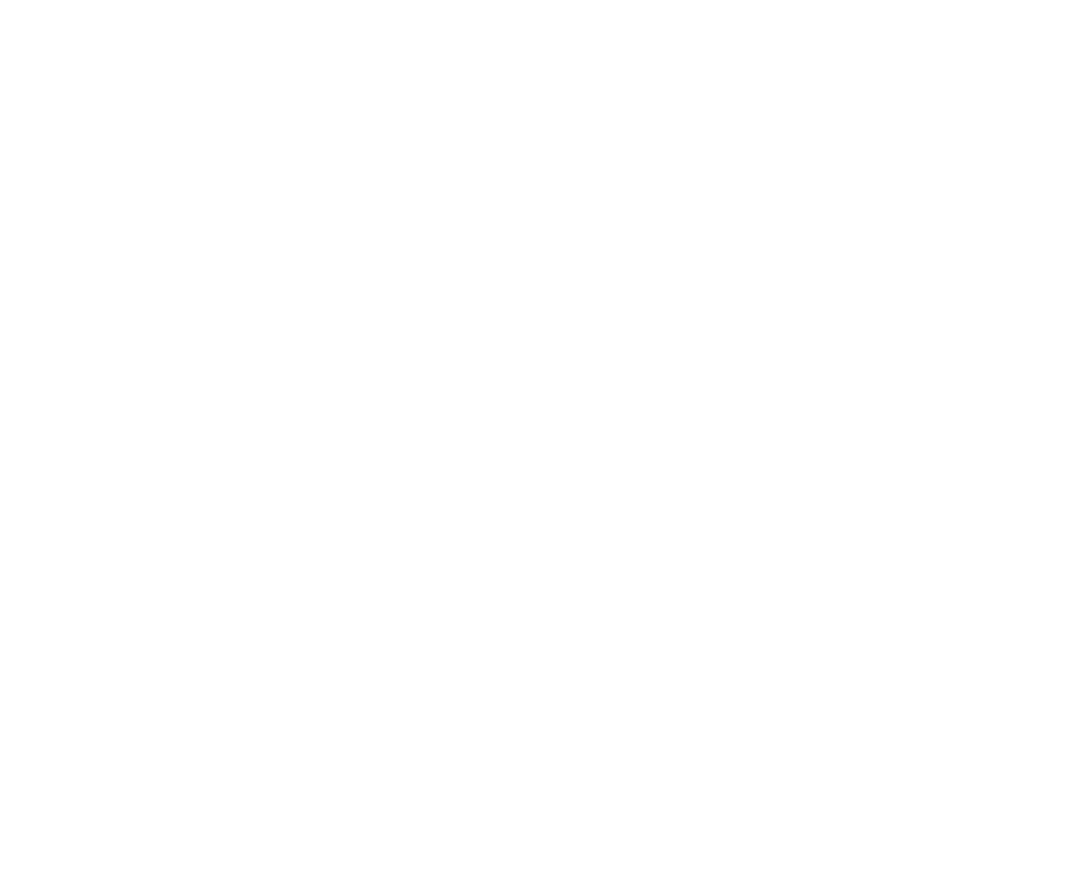
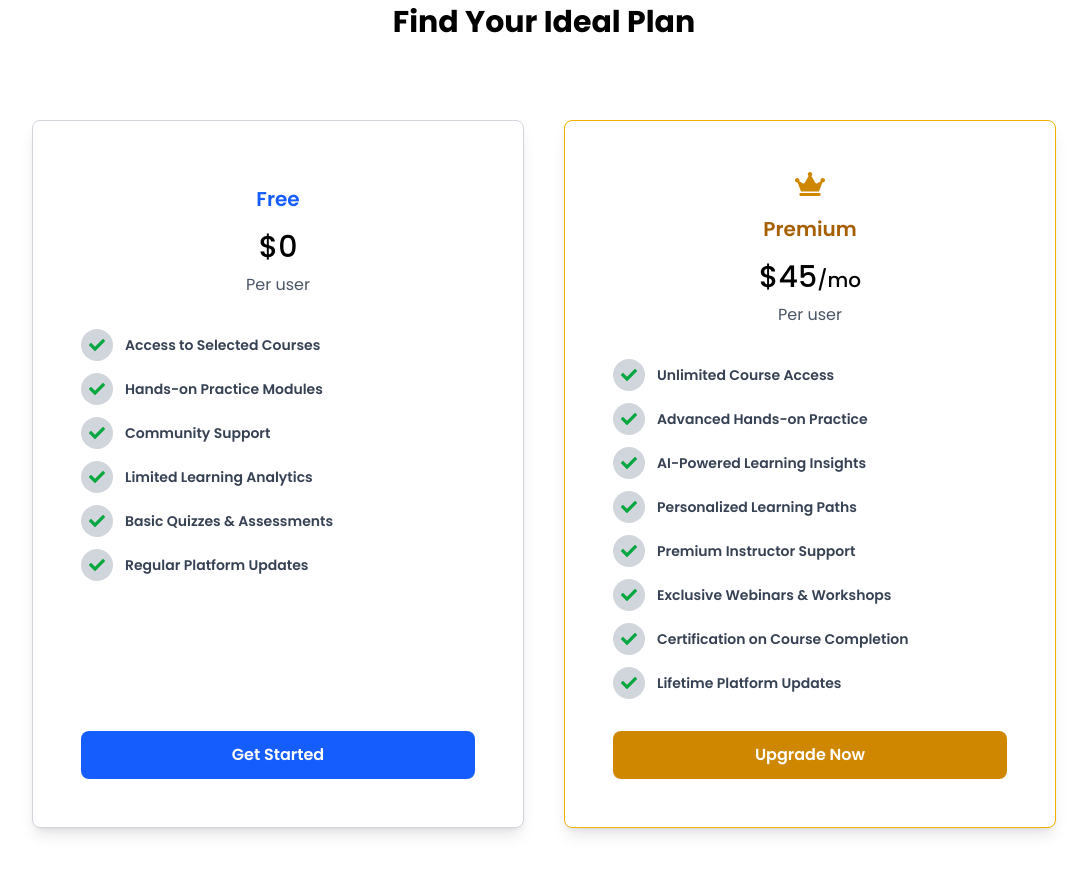
Before and after one commit to nbhanu220904/landing-page-upadhyaya, a Next.js app: page / in a window 1280 px wide. Shown: the part 2720-3594 px from the top of the page, without its empty margins (96-1183 px from the left). Before the commit the page ends 2636 px from the top, so only its background shows below. Built offline with nearby package versions, Linux system fonts and the light colour scheme.

Commit message:
6th Commit Price Section

```diff
--- a/components/Home/Home.tsx
+++ b/components/Home/Home.tsx
@@ -3,6 +3,8 @@ import Hero from "./Hero/Hero";
 import WhyChoose from "./WhyChoose/WhyChoose";
 import AnalyticsFeature from "./AnalyticsFeature/AnalyticsFeature";
 import Feature from "./Feature/Feature";
+import Price from "./Price/Price";
+// import Review from "./Review/Review";
 
 const Home = () => {
   return (
@@ -11,6 +13,8 @@ const Home = () => {
       <WhyChoose />
       <AnalyticsFeature />
       <Feature />
+      {/* <Review /> */}
+      <Price />
     </div>
   );
 };
--- /dev/null
+++ b/components/Home/Price/Price.tsx
@@ -0,0 +1,44 @@
+import React from "react";
+import PriceCard from "./PriceCard";
+
+const Price = () => {
+  return (
+    <div className="pt-16 pb-16 bg-white">
+      <h1 className="mt-6 text-2xl md:text-3xl capitalize font-bold text-center">
+        Find Your Ideal Plan
+      </h1>
+      <div className="w-[90%] md:w-[80%] mt-20 mx-auto grid grid-cols-1 lg:grid-cols-2 gap-10">
+        <PriceCard
+          price={0}
+          plan="Free"
+          features={[
+            "Access to Selected Courses",
+            "Hands-on Practice Modules",
+            "Community Support",
+            "Limited Learning Analytics",
+            "Basic Quizzes & Assessments",
+            "Regular Platform Updates",
+          ]}
+          highlight={false}
+        />
+        <PriceCard
+          price={45}
+          plan="Premium"
+          features={[
+            "Unlimited Course Access",
+            "Advanced Hands-on Practice",
+            "AI-Powered Learning Insights",
+            "Personalized Learning Paths",
+            "Premium Instructor Support",
+            "Exclusive Webinars & Workshops",
+            "Certification on Course Completion",
+            "Lifetime Platform Updates",
+          ]}
+          highlight={true}
+        />
+      </div>
+    </div>
+  );
+};
+
+export default Price;
--- /dev/null
+++ b/components/Home/Price/PriceCard.tsx
@@ -0,0 +1,69 @@
+import React from "react";
+import { FaCheck, FaCrown } from "react-icons/fa";
+
+type Props = {
+  price: number;
+  plan: string;
+  features: string[];
+  highlight: boolean;
+};
+
+const PriceCard = ({ price, plan, features, highlight }: Props) => {
+  return (
+    <div
+      className={`p-12 rounded-lg shadow-lg border flex flex-col justify-between h-full ${
+        highlight ? "bg-white border-yellow-500" : "bg-white border-gray-300"
+      }`}
+    >
+      <div>
+        {highlight && (
+          <div className="flex justify-center mb-4">
+            <FaCrown className="text-yellow-600 text-3xl" />
+          </div>
+        )}
+        <p
+          className={`mt-4 text-xl font-semibold text-center ${
+            highlight ? "text-yellow-700" : "text-blue-600"
+          }`}
+        >
+          {plan}
+        </p>
+        <div className="font-medium text-3xl mt-4 text-center">
+          ${price === 0 ? "0" : price}
+          {price !== 0 && <span className="text-xl">/mo</span>}
+        </div>
+        <p className="mt-2 text-gray-600 text-center">Per user</p>
+        <div className="mt-8 space-y-3">
+          {features.map((feature, index) => (
+            <div key={index} className="flex items-center space-x-3">
+              <div className="w-8 h-8 bg-gray-300 rounded-full flex justify-center items-center">
+                <FaCheck className="text-green-600" />
+              </div>
+              <p
+                className={`text-sm font-semibold ${
+                  highlight ? "text-gray-700" : "text-gray-700"
+                }`}
+              >
+                {feature}
+              </p>
+            </div>
+          ))}
+        </div>
+      </div>
+      {/* Button Aligned at Bottom */}
+      <div className="mt-8 text-center">
+        <button
+          className={`px-6 py-3 rounded-lg text-white font-semibold w-full ${
+            highlight
+              ? "bg-yellow-600 hover:bg-yellow-700 transition-all duration-200"
+              : "bg-blue-600 hover:bg-blue-700 transition-all duration-200"
+          }`}
+        >
+          {highlight ? "Upgrade Now" : "Get Started"}
+        </button>
+      </div>
+    </div>
+  );
+};
+
+export default PriceCard;
--- /dev/null
+++ b/components/Home/Review/Review.tsx
@@ -0,0 +1,106 @@
+// import React from "react";
+// import Carousel from "react-multi-carousel";
+// import "react-multi-carousel/lib/styles.css";
+// import ReviewCard from "./ReviewCard";
+
+// const responsive = {
+//   desktop: {
+//     breakpoint: { max: 3000, min: 1024 },
+//     items: 1,
+//     slidesToSlide: 1, // optional, default to 1.
+//   },
+//   tablet: {
+//     breakpoint: { max: 1024, min: 464 },
+//     items: 1,
+//     slidesToSlide: 1, // optional, default to 1.
+//   },
+//   mobile: {
+//     breakpoint: { max: 464, min: 0 },
+//     items: 1,
+//     slidesToSlide: 1, // optional, default to 1.
+//   },
+// };
+
+// const Review = () => {
+//   return (
+//     <div className="pt-16 pb-16 bg-[#fcf6fa]">
+//       <h1 className="mt-6 text-2xl md:text-3xl capitalize font-bold text-center">
+//         What client say about us
+//       </h1>
+//       <div className="mt-20 w-[90%] md:w-[80%] mx-auto">
+//         <Carousel
+//           arrows={false}
+//           autoPlay={true}
+//           autoPlaySpeed={5000}
+//           infinite
+//           responsive={responsive}
+//           showDots
+//         >
+//           <ReviewCard name="Jessy Doe" image="/images/c1.png" />
+//         </Carousel>
+//       </div>
+//     </div>
+//   );
+// };
+
+// export default Review;
+
+// import React from "react";
+// import Carousel from "react-multi-carousel";
+// import "react-multi-carousel/lib/styles.css";
+// import ReviewCard from "./ReviewCard";
+
+// const responsive = {
+//   desktop: { breakpoint: { max: 3000, min: 1024 }, items: 1 },
+//   tablet: { breakpoint: { max: 1024, min: 464 }, items: 1 },
+//   mobile: { breakpoint: { max: 464, min: 0 }, items: 1 },
+// };
+
+// const reviews = [
+//   {
+//     name: "Jessy Doe",
+//     image: "/images/c1.png",
+//     feedback: "Upadhyaya has completely transformed the way I learn and grow!",
+//   },
+//   {
+//     name: "John Smith",
+//     image: "/images/c2.png",
+//     feedback: "The structured courses and real-time support are just amazing!",
+//   },
+//   {
+//     name: "Sophia Lee",
+//     image: "/images/c3.png",
+//     feedback: "This platform offers everything I need to advance in my career.",
+//   },
+// ];
+
+// const Review = () => {
+//   return (
+//     <div className="py-16 bg-[#fcf6fa]">
+//       <h1 className="text-2xl md:text-3xl font-bold text-center">
+//         What Our Clients Say About Us
+//       </h1>
+//       <div className="mt-12 w-[90%] md:w-[80%] mx-auto">
+//         <Carousel
+//           arrows={false}
+//           autoPlay
+//           autoPlaySpeed={5000}
+//           infinite
+//           responsive={responsive}
+//           showDots
+//         >
+//           {reviews.map((review, index) => (
+//             <ReviewCard
+//               key={index}
+//               name={review.name}
+//               image={review.image}
+//               feedback={review.feedback}
+//             />
+//           ))}
+//         </Carousel>
+//       </div>
+//     </div>
+//   );
+// };
+
+// export default Review;
--- /dev/null
+++ b/components/Home/Review/ReviewCard.tsx
@@ -0,0 +1,8 @@
+import React from "react";
+
+
+const ReviewCard = () => {
+  return <div></div>;
+};
+
+export default ReviewCard;
--- a/package.json
+++ b/package.json
@@ -12,7 +12,8 @@
     "next": "15.2.0",
     "react": "^19.0.0",
     "react-dom": "^19.0.0",
-    "react-icons": "^5.5.0"
+    "react-icons": "^5.5.0",
+    "react-multi-carousel": "^2.8.5"
   },
   "devDependencies": {
     "@eslint/eslintrc": "^3",
```
Also changed, not shown: 1 other file (tests, documents, lock files or other folders).
